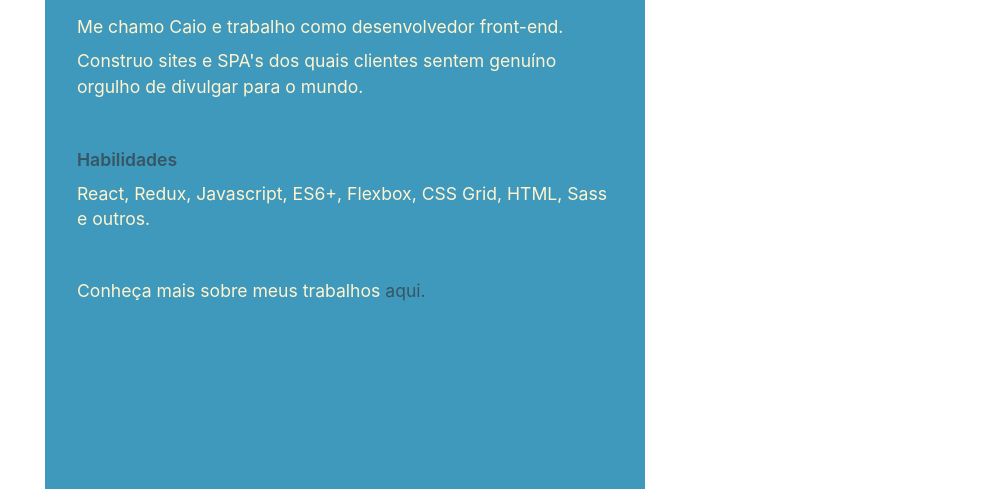
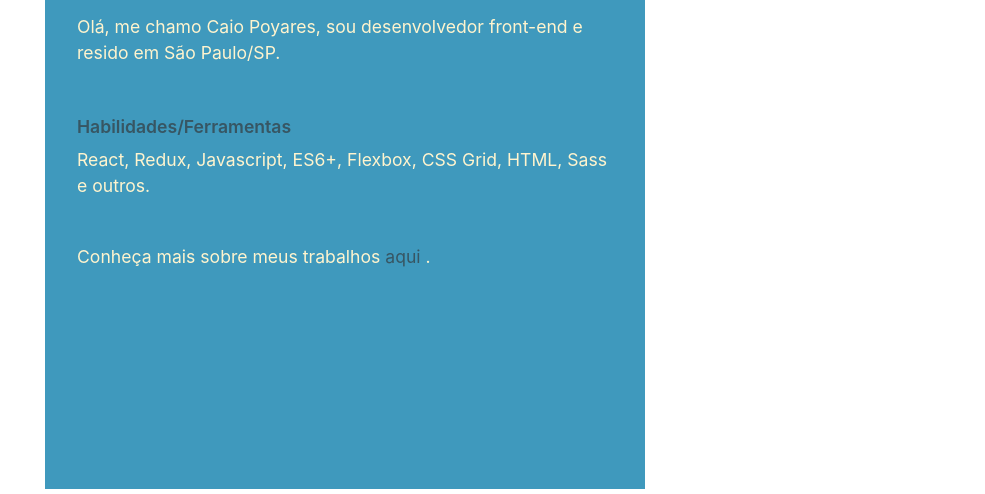
Before and after one commit to caiopoyares/caiopoyares.github.io, a website: page index.html in a window 1280 px wide. Shown: the part 225-719 px from the top of the page, without its empty margins (295-1280 px from the left). Drawn offline with Linux system fonts and the light colour scheme.

Commit message:
text changed

```diff
--- a/index.html
+++ b/index.html
@@ -35,19 +35,16 @@
     <section class="about">
       <h3>bem-vindo.</h3>
       <p>
-        Me chamo Caio e trabalho como desenvolvedor front-end.
+        Olá, me chamo Caio Poyares, sou desenvolvedor front-end e resido em São Paulo/SP.
       </p>
-      <p>
-        Construo sites e SPA's dos quais clientes sentem genuíno orgulho de
-        divulgar para o mundo.
-      </p>
-      <p class="skills">Habilidades</p>
+      <p class="skills">Habilidades/Ferramentas</p>
       <p>React, Redux, Javascript, ES6+, Flexbox, CSS Grid, HTML, Sass e outros.</p>
       <div class="bottom-paragraph">
         Conheça mais sobre meus trabalhos
         <a href="/portfolio.html">
-          aqui.
+          aqui
         </a>
+        .
       </div>
     </section>
     <footer>
```
Also changed, not shown: contact.html (+0 -2 lines).
